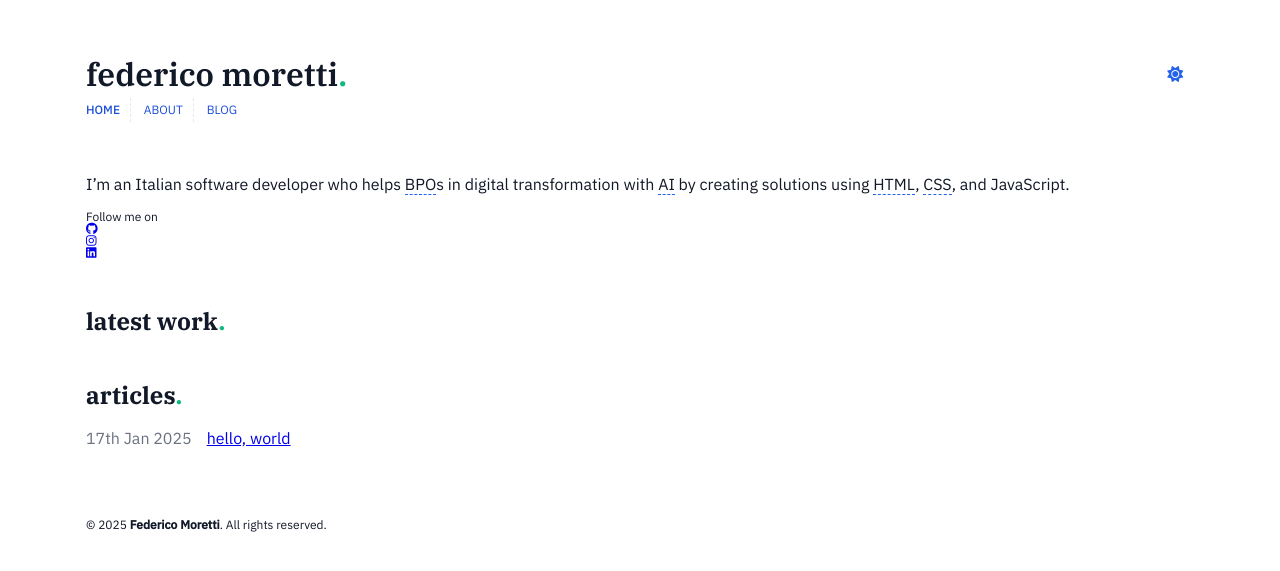
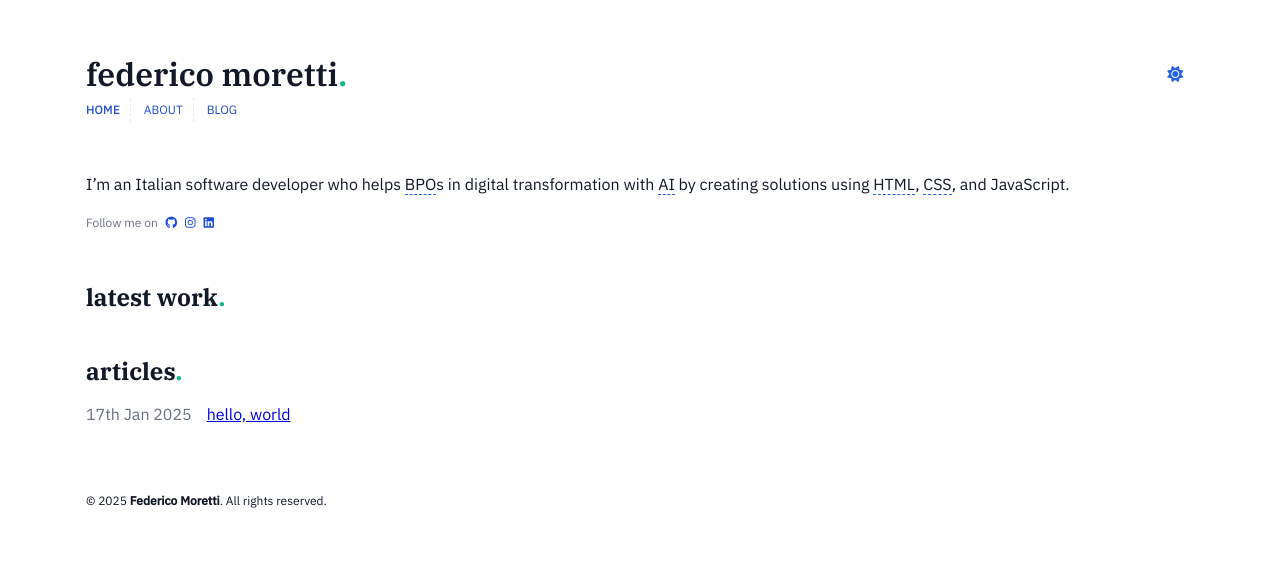
Before and after one commit to fedtti/fedtti.github.io, a Jekyll site: the page built from index.md, in a window 1280 px wide. Shown: the top 571 px of the page. Built offline with Jekyll 4.4.1, drawn with Linux system fonts in a browser that asks for light colours.

Commit message:
fix: update social networks buttons

```diff
--- a/404.html
+++ b/404.html
@@ -1,5 +1,5 @@
 ---
-title: Not Found (404) · Federico Moretti
+title: Not Found (404)
 layout: html
 permalink: /404.html
 ---
--- a/_layouts/home.html
+++ b/_layouts/home.html
@@ -9,7 +9,7 @@ layout: html
     -->
   </picture>
   <p>I’m an Italian software developer who helps <abbr title="Business Process Outsourcing">BPO</abbr>s in digital transformation with <abbr title="Artificial Intelligence">AI</abbr> by creating solutions using <abbr title="HyperText Markup Language">HTML</abbr>, <abbr title="Cascading Style Sheets">CSS</abbr>, and JavaScript.</p>
-  <ul>
+  <ul id="social-networks">
     <li>Follow me on</li>
     <li>
       <a href="https://github.com/fedtti" rel="noopener noreferrer" target="_blank">
--- a/_scss/main.scss
+++ b/_scss/main.scss
@@ -84,6 +84,12 @@ abbr[title] {
   cursor: help;
   border-bottom: 0.0625rem dashed var(--primary-accent);
   text-decoration: none;
+}
+
+#skip {
+  position: absolute;
+
+  z-index: 10000;
 }
 
 #scrollbar {
@@ -258,21 +264,35 @@ abbr[title] {
         line-height: 1.5;
       }
 
+      #social-networks {
+        li {
+          display: inline-block;
+          line-height: 2;
+          margin-left: 0.5rem;
+
+          &:first-of-type {
+            margin-left: 0;
+          }
+
+          a {
+            color: var(--links);
+          }
+        }
+      }
+
       ul {
         margin: 1.5rem 0 0 0;
 
         li {
+          color: var(--secondary-text);
           list-style: none;
+          min-height: 2.4rem;
 
           .inner {
             column-gap: 1.5rem;
             font-size: 1.6rem;
             line-height: 2;
             margin: 0 0 1.5rem 0;
-
-            .left {
-              color: var(--secondary-text);
-            }
           }
         }
       }
```
